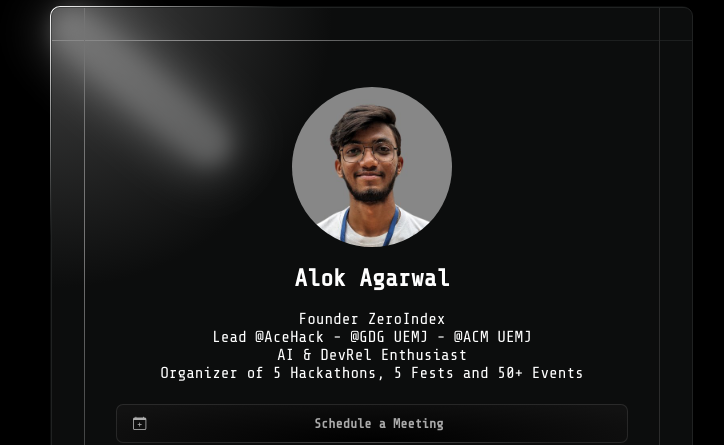
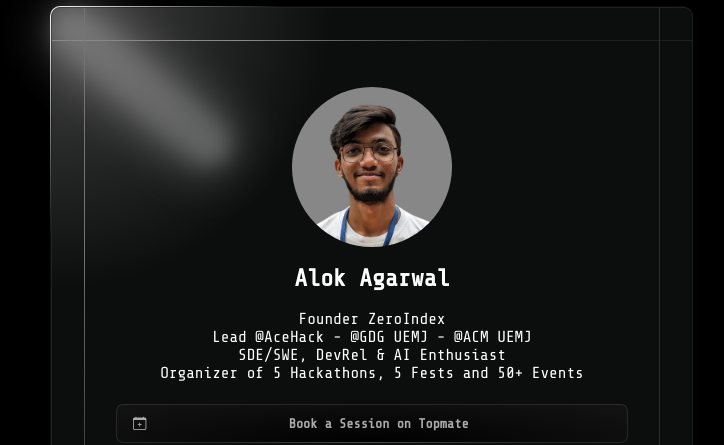
Before and after one commit to 0-ZeroIndex/alok, a plain HTML site: page index.html in a window 1280 px wide. Shown: the part 92-537 px from the top of the page, without its empty margins (269-993 px from the left). Drawn offline with nearby package versions, Linux system fonts and the light colour scheme.

Commit message:
Update index.html

```diff
--- a/index.html
+++ b/index.html
@@ -38,9 +38,9 @@
                 <br>
                 <div class="text">Alok Agarwal</div>
                 <br>
-                <div class="profile-about">Founder ZeroIndex <br> Lead @AceHack - @GDG UEMJ - @ACM UEMJ <br> AI & DevRel Enthusiast <br> Organizer of 5&nbsp;Hackathons, 5&nbsp;Fests and 50+&nbsp;Events</div>
+                <div class="profile-about">Founder ZeroIndex <br> Lead @AceHack - @GDG UEMJ - @ACM UEMJ <br> SDE/SWE, DevRel & AI Enthusiast <br> Organizer of 5&nbsp;Hackathons, 5&nbsp;Fests and 50+&nbsp;Events</div>
                 <br>
-                <a href="https://calendly.com/alokagarwal/meet" ><button class="button-about"><i class="bi bi-calendar-plus"></i>Schedule a Meeting</button></a>
+                <a href="https://topmate.io/alokagarwal" ><button class="button-about"><i class="bi bi-calendar-plus"></i>Book a Session on Topmate</button></a>
                 <a href="https://twitter.com/alokagarwal565" ><button class="button-about"><i class="bi bi-twitter-x"></i>Twitter</button></a>
                 <a href="https://www.linkedin.com/in/alokagarwal565/" ><button class="button-about"><i class="bi bi-linkedin"></i>Linkedin</button></a>
                 <a href="https://github.com/alokagarwal565" ><button class="button-about"><i class="bi bi-github"></i>GitHub</button></a>
```
